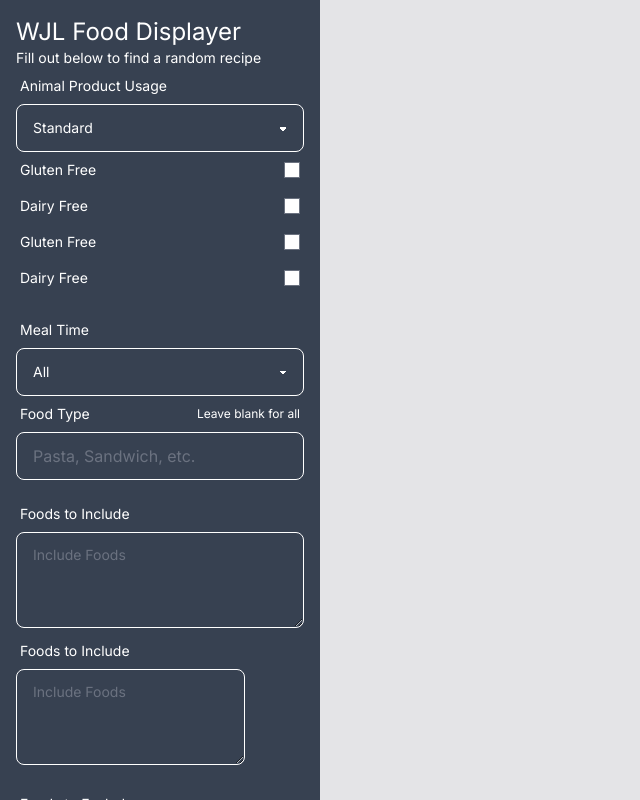
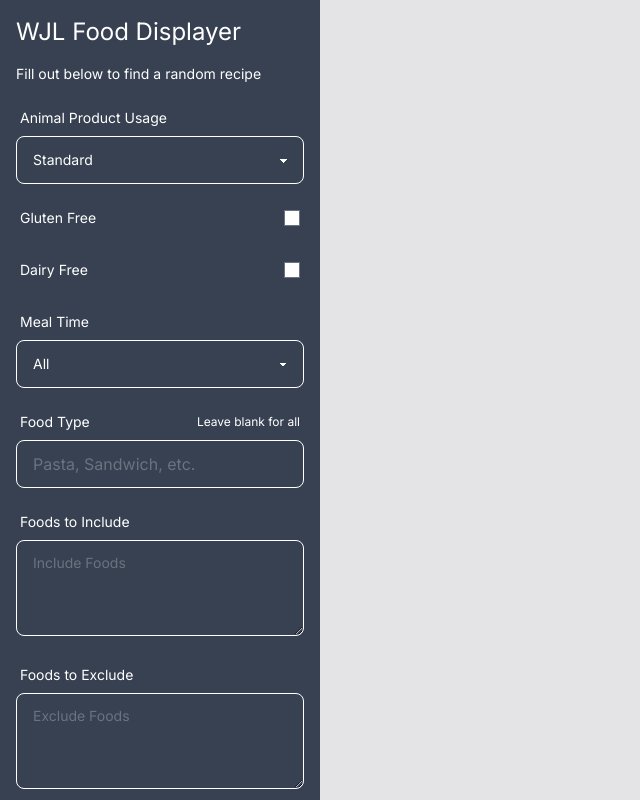
Before and after one commit to WahJianLin/WJL_Food_Displayer, a Next.js app: page / in a window 1280 px wide. Shown: the whole page, without its empty margins (0-640 px from the left). Built offline with nearby package versions, Linux system fonts and the light colour scheme.

Commit message:
[MODIFY] Updated code to be modular.

```diff
--- a/src/app/api/random/route.ts
+++ b/src/app/api/random/route.ts
@@ -5,10 +5,10 @@ export async function GET(req: Request) {
   const fetchRecipe = async (): Promise<IRecipe | null> => {
     const endpoint: URL = new URL(req.url.toLocaleLowerCase());
     const apiKey: string = process.env.SPOONACULAR_API_KEY as string;
-
+    try {
       const recipeData: IRecipeData = await (
         await fetch(
-          `https://api.spoonacular.com/recipes/random?number=1${endpoint.searchParams.toString()}`,
+          `https://api.spoonacular.com/recipes/random${endpoint.search}`,
           {
             headers: {
               Accept: "application/json",
--- a/src/app/components/form-section.tsx
+++ b/src/app/components/form-section.tsx
@@ -1,11 +1,9 @@
 "use client";
 import React, { useState } from "react";
 import {
-  ANIMAL_PRODUCT_USAGE_NAME,
   ANIMAL_PRODUCT_USAGE_VALUE,
   FORM_DESCRIPTION,
   FORM_TITLE,
-  ANIMAL_USAGE_LABEL,
   DAIRY_FREE_LABEL,
   EXCLUDE_FOODS_LABEL,
   FIND_RANDOM_RECIPE_LABEL,
@@ -14,54 +12,69 @@ import {
   GLUTEN_FREE_LABEL,
   INCLUDE_FOODS_LABEL,
   MEAL_TIME_LABEL,
-  MEAL_TIME_NAME,
   MEAL_TIME_VALUE,
   OVERLAP_MESSAGE,
+  GLUTEN_FREE_VALUE,
+  DAIRY_FREE_VALUE,
+  ANIMAL_USAGE_LABEL,
+  FIELD_IDS,
+  ANIMAL_PRODUCT_USAGE_RECORDS,
+  MEAL_TIME_RECORDS,
 } from "../supplimentary/constants";
 import { IFormDetails } from "../supplimentary/form-interfaces";
 import Dropdown from "./form/dropdown";
 import Checkbox from "./form/checkbox";
 import TextInput from "./form/text-input";
-import TextArea from "./form/text-area";
 
 function FormSection(props: IFormSectionProps) {
   const [state, setState] = useState<IFormSectionState>({
-    checkboxes:{
-      glutenFreeState: false,
-      dairyFreeState: false,
+    checkboxes: {
+      [FIELD_IDS.GLUTEN_FREE]: false,
+      [FIELD_IDS.DAIRY_FREE]: false,
     },
-    dropdowns:{
-      animalProductUsageState: ANIMAL_PRODUCT_USAGE_VALUE.STANDARD,
-      mealTimeState: MEAL_TIME_VALUE.ALL,
+    dropdowns: {
+      [FIELD_IDS.ANIMAL_PRODUCT_USAGE]: ANIMAL_PRODUCT_USAGE_VALUE.STANDARD,
+      [FIELD_IDS.MEAL_TIME]: MEAL_TIME_VALUE.ALL,
     },
-    textInputs:{
-      foodTypeState: "",
-      excludeFoodsState: "",
-      includeFoodsState: "",
-    }
+    textInputs: {
+      [FIELD_IDS.FOOD_TYPE]: "",
+      [FIELD_IDS.INCLUDE_FOODS]: "",
+      [FIELD_IDS.EXCLUDE_FOODS]: "",
+    },
   });
 
-  const handleCheckboxClick = (id: string) => {
+  const handleCheckboxClick = (id: FIELD_IDS) => {
     setState((prevState) => ({
       ...prevState,
       checkboxes: {
         ...prevState.checkboxes,
-        [id]: !prevState.checkboxes[id], // Toggle the state of the clicked checkbox
+        [id]: !prevState.checkboxes[id],
       },
     }));
   };
 
-  const [animalProductUsageState, setAnimalProductUsageState] =
-    useState<ANIMAL_PRODUCT_USAGE_VALUE>(ANIMAL_PRODUCT_USAGE_VALUE.STANDARD);
-  const [glutenFreeState, setGlutenFreeState] = useState<boolean>(false);
-  const [dairyFreeState, setDairyFreeState] = useState<boolean>(false);
-  const [mealTimeState, setMealTimeState] = useState<MEAL_TIME_VALUE>(
-    MEAL_TIME_VALUE.ALL
-  );
-  const [foodTypeState, setFoodTypeState] = useState<string>("");
-  const [excludeFoodsState, setExcludeFoodsState] = useState<string>("");
-  const [includeFoodsState, setIncludeFoodsState] = useState<string>("");
-  // Move below form fields to seperate components as this is hard to read
+  const handleDropdownChange = (
+    id: FIELD_IDS,
+    value: ANIMAL_PRODUCT_USAGE_VALUE | MEAL_TIME_VALUE
+  ) => {
+    setState((prevState) => ({
+      ...prevState,
+      dropdowns: {
+        ...prevState.dropdowns,
+        [id]: value,
+      },
+    }));
+  };
+
+  const handleTextInputChange = (id: FIELD_IDS, value: string) => {
+    setState((prevState) => ({
+      ...prevState,
+      textInputs: {
+        ...prevState.textInputs,
+        [id]: value,
+      },
+    }));
+  };
 
   const includeExcludeOverlap = (
     includeList: string[],
@@ -72,17 +85,20 @@ function FormSection(props: IFormSectionProps) {
     }
     return includeList.some((target: string) => excludeList.includes(target));
   };
-  const onDropdownChange = (value: ANIMAL_PRODUCT_USAGE_VALUE) => {
-    setAnimalProductUsageState(value);
-  };
+
   const onSubmit = (e: React.FormEvent<HTMLFormElement>) => {
     e.preventDefault();
-    const formDetailsIncludes: string[] = includeFoodsState
+    const formDetailsIncludes: string[] = state.textInputs[
+      FIELD_IDS.INCLUDE_FOODS
+    ]
       .replaceAll(" ", "")
       .split(",");
-    const formDetailsExcludes: string[] = excludeFoodsState
+    const formDetailsExcludes: string[] = state.textInputs[
+      FIELD_IDS.EXCLUDE_FOODS
+    ]
       .replaceAll(" ", "")
       .split(",");
+
     if (
       (formDetailsIncludes.length > 0 || formDetailsExcludes.length > 0) &&
       includeExcludeOverlap(formDetailsIncludes, formDetailsExcludes)
@@ -90,121 +106,72 @@ function FormSection(props: IFormSectionProps) {
       alert(OVERLAP_MESSAGE);
     } else {
       const formDetails: IFormDetails = {
-        animalProductUsage: animalProductUsageState,
-        glutenFree: glutenFreeState,
-        dairyFree: dairyFreeState,
-        mealTime: mealTimeState,
-        foodType: foodTypeState,
-        excludeFoods: excludeFoodsState,
-        includeFoods: includeFoodsState,
+        animalProductUsage: state.dropdowns[
+          FIELD_IDS.ANIMAL_PRODUCT_USAGE
+        ] as ANIMAL_PRODUCT_USAGE_VALUE,
+        glutenFree: state.checkboxes[FIELD_IDS.GLUTEN_FREE],
+        dairyFree: state.checkboxes[FIELD_IDS.DAIRY_FREE],
+        mealTime: state.dropdowns[FIELD_IDS.MEAL_TIME] as MEAL_TIME_VALUE,
+        foodType: state.textInputs[FIELD_IDS.FOOD_TYPE],
+        excludeFoods: state.textInputs[FIELD_IDS.EXCLUDE_FOODS],
+        includeFoods: state.textInputs[FIELD_IDS.INCLUDE_FOODS],
       };
       props.fetchRecipe(formDetails);
     }
   };
+
   return (
     <div>
       <form onSubmit={onSubmit}>
-        <div className="form-control">
+        <div className="form-control gap-y-4">
           <h1 className="text-2xl">{FORM_TITLE}</h1>
           <p>{FORM_DESCRIPTION}</p>
-          <label className="label cursor-pointer">
-            <span className="label-text">{ANIMAL_USAGE_LABEL}</span>
-          </label>
-          <select
-            className="select select-bordered w-full max-w-xs"
-            onChange={(e) =>
-              setAnimalProductUsageState(
-                e.target.value as ANIMAL_PRODUCT_USAGE_VALUE
-              )
-            }
-          >
-            <option value={ANIMAL_PRODUCT_USAGE_VALUE.STANDARD}>
-              {ANIMAL_PRODUCT_USAGE_NAME.STANDARD}
-            </option>
-            <option value={ANIMAL_PRODUCT_USAGE_VALUE.VEGETARIAN}>
-              {ANIMAL_PRODUCT_USAGE_NAME.VEGETARIAN}
-            </option>
-            <option value={ANIMAL_PRODUCT_USAGE_VALUE.VEGAN}>
-              {ANIMAL_PRODUCT_USAGE_NAME.VEGAN}
-            </option>
-          </select>
-          <Checkbox name={GLUTEN_FREE_LABEL} checked={glutenFreeState} onChange={handleCheckboxClick}/>
-          <Checkbox name={DAIRY_FREE_LABEL} checked={dairyFreeState} onChange={handleCheckboxClick}/>
-          <div>
-            <label className="label cursor-pointer">
-              <span className="label-text">{GLUTEN_FREE_LABEL}</span>
-              <input
-                type="checkbox"
-                checked={glutenFreeState}
-                onChange={() => setGlutenFreeState(!glutenFreeState)}
-                className="text-red-600"
+          <Dropdown
+            id={FIELD_IDS.ANIMAL_PRODUCT_USAGE}
+            name={ANIMAL_USAGE_LABEL}
+            options={ANIMAL_PRODUCT_USAGE_RECORDS}
+            onChange={handleDropdownChange}
           />
-            </label>
-          </div>
-          <div className="pb-4">
-            <label className="label cursor-pointer">
-              <span className="label-text">{DAIRY_FREE_LABEL}</span>
-              <input
-                type="checkbox"
-                checked={dairyFreeState}
-                onChange={() => setDairyFreeState(!dairyFreeState)}
-                className="text-green-600"
+          <Checkbox
+            id={FIELD_IDS.GLUTEN_FREE}
+            name={GLUTEN_FREE_LABEL}
+            checked={state.checkboxes[GLUTEN_FREE_VALUE]}
+            onClick={handleCheckboxClick}
           />
-            </label>
-          </div>
-          <label className="label cursor-pointer">
-            <span className="label-text">{MEAL_TIME_LABEL}</span>
-          </label>
-          <select
-            className="select select-bordered w-full max-w-xs"
-            onChange={(event) =>
-              setMealTimeState(event.target.value as MEAL_TIME_VALUE)
-            }
-          >
-            <option>{MEAL_TIME_NAME.ALL}</option>
-            <option>{MEAL_TIME_NAME.BREAKFAST}</option>
-            <option>{MEAL_TIME_NAME.LUNCH}</option>
-            <option>{MEAL_TIME_NAME.DINNER}</option>
-            <option>{MEAL_TIME_NAME.SNACK}</option>
-            <option>{MEAL_TIME_NAME.DESSERT}</option>
-          </select>
-          {/* <TextInput label={FOOD_TYPE_LABEL} placeholder="Pasta, Sandwich, etc." /> */}
-          <label className="w-full max-w-xs pb-4">
-            <div className="label">
-              <span className="label-text">{FOOD_TYPE_LABEL}</span>
-              <span className="label-text-alt">
-                {FOOD_TYPE_DESCRIPTION_LABEL}
-              </span>
-            </div>
-            <input
-              type="text"
+          <Checkbox
+            id={FIELD_IDS.DAIRY_FREE}
+            name={DAIRY_FREE_LABEL}
+            checked={state.checkboxes[DAIRY_FREE_VALUE]}
+            onClick={handleCheckboxClick}
+          />
+          <Dropdown
+            id={FIELD_IDS.MEAL_TIME}
+            name={MEAL_TIME_LABEL}
+            options={MEAL_TIME_RECORDS}
+            onChange={handleDropdownChange}
+          />
+          <TextInput
+            id={FIELD_IDS.FOOD_TYPE}
+            label={FOOD_TYPE_LABEL}
             placeholder="Pasta, Sandwich, etc."
-              className="input input-bordered w-full max-w-xs"
-              onChange={(event) => setFoodTypeState(event.target.value)}
+            subPlaceholder={FOOD_TYPE_DESCRIPTION_LABEL}
+            onChange={handleTextInputChange}
           />
-          </label>
-          <TextArea label={INCLUDE_FOODS_LABEL} placeholder="Include Foods" />
-          <label className="pb-4">
-            <div className="label">
-              <span className="label-text">{INCLUDE_FOODS_LABEL}</span>
-            </div>
-            <textarea
-              className="textarea textarea-bordered h-24"
+          <TextInput
+            isTextArea
+            id={FIELD_IDS.INCLUDE_FOODS}
+            label={INCLUDE_FOODS_LABEL}
             placeholder="Include Foods"
-              onChange={(event) => setIncludeFoodsState(event.target.value)}
-            ></textarea>
-          </label>
-          <label className="pb-4">
-            <div className="label">
-              <span className="label-text">{EXCLUDE_FOODS_LABEL}</span>
-            </div>
-            <textarea
-              className="textarea textarea-bordered h-24"
+            onChange={handleTextInputChange}
+          />
+          <TextInput
+            isTextArea
+            id={FIELD_IDS.EXCLUDE_FOODS}
+            label={EXCLUDE_FOODS_LABEL}
             placeholder="Exclude Foods"
-              onChange={(event) => setExcludeFoodsState(event.target.value)}
+            onChange={handleTextInputChange}
           />
-          </label>
-          <button className="btn" type="submit">
+          <button className="btn mt-4" type="submit">
             {FIND_RANDOM_RECIPE_LABEL}
           </button>
         </div>
@@ -219,8 +186,10 @@ interface IFormSectionProps {
 
 interface IFormSectionState {
   readonly checkboxes: { [key: string]: boolean };
-  readonly dropdowns: {[key: string]: ANIMAL_PRODUCT_USAGE_VALUE | MEAL_TIME_VALUE }
-  readonly textInputs: {[key: string]: string }
+  readonly dropdowns: {
+    [key: string]: ANIMAL_PRODUCT_USAGE_VALUE | MEAL_TIME_VALUE;
+  };
+  readonly textInputs: { [key: string]: string };
 }
 
 export default FormSection;
--- a/src/app/components/form/dropdown.tsx
+++ b/src/app/components/form/dropdown.tsx
@@ -1,33 +1,46 @@
-import { ANIMAL_PRODUCT_USAGE_NAME, ANIMAL_PRODUCT_USAGE_VALUE, ANIMAL_USAGE_LABEL } from '@/app/supplimentary/constants';
-import React, { Dispatch, SetStateAction } from 'react'
+import {
+  ANIMAL_PRODUCT_USAGE_VALUE,
+  FIELD_IDS,
+  MEAL_TIME_VALUE,
+} from "@/app/supplimentary/constants";
+import React from "react";
 
 function Dropdown(props: IDropdownProps) {
+
+  const getOptions = () => {
+    return Object.keys(props.options).map((key: string): JSX.Element => (
+      <option key={key} value={props.options[key]}>
+        {key}
+      </option>
+    ));
+  };
+
   return (
     <div>
       <label className="label cursor-pointer">
-      <span className="label-text">{ANIMAL_USAGE_LABEL}</span>
+        <span className="label-text">{props.name}</span>
       </label>
       <select
         className="select select-bordered w-full max-w-xs"
         // add in onchange later
+        onClick={(e) =>
+          props.onChange(props.id, e.currentTarget.value as ANIMAL_PRODUCT_USAGE_VALUE | MEAL_TIME_VALUE)
+        }
       >
-
-      <option value={ANIMAL_PRODUCT_USAGE_VALUE.STANDARD}>
-        {ANIMAL_PRODUCT_USAGE_NAME.STANDARD}
-      </option>
-      <option value={ANIMAL_PRODUCT_USAGE_VALUE.VEGETARIAN}>
-        {ANIMAL_PRODUCT_USAGE_NAME.VEGETARIAN}
-      </option>
-      <option value={ANIMAL_PRODUCT_USAGE_VALUE.VEGAN}>
-        {ANIMAL_PRODUCT_USAGE_NAME.VEGAN}
-      </option>
+        {getOptions()}
       </select>
     </div>
-  )
+  );
 }
 
 interface IDropdownProps {
-  onChange(value: any): void;
+  readonly name: string;
+  readonly id: FIELD_IDS;
+  readonly options: Record<string, string>;
+  onChange(
+    id: FIELD_IDS,
+    value: ANIMAL_PRODUCT_USAGE_VALUE | MEAL_TIME_VALUE
+  ): void;
 }
 
-export default  Dropdown;
+export default Dropdown;
--- a/src/app/components/form/text-area.tsx
+++ /dev/null
@@ -1,25 +0,0 @@
-import React from 'react'
-
-function TextArea(props: ITextAreaProps) {
-  return (
-    <div>
-      <label className="pb-4">
-            <div className="label">
-              <span className="label-text">{props.label}</span>
-            </div>
-          </label>
-            <textarea
-              className="textarea textarea-bordered h-24 w-full"
-              placeholder={props.placeholder}
-              // onChange={(event) => setIncludeFoodsState(event.target.value)}
-            ></textarea>
-    </div>
-  )
-}
-
-interface ITextAreaProps {
-    label: string;
-    placeholder: string;
-}
-
-export default TextArea;
--- a/src/app/components/form/text-input.tsx
+++ b/src/app/components/form/text-input.tsx
@@ -1,30 +1,46 @@
-import { FOOD_TYPE_DESCRIPTION_LABEL, FOOD_TYPE_LABEL } from '@/app/supplimentary/constants';
-import React from 'react'
+import {
+  FIELD_IDS,
+  FOOD_TYPE_DESCRIPTION_LABEL,
+} from "@/app/supplimentary/constants";
+import React from "react";
 
 function TextInput(props: ITextinputProps) {
+  const textInput = (): JSX.Element => {
+    return !props.isTextArea ? (
+      <input
+        type="text"
+        placeholder={props.placeholder}
+        className="input input-bordered w-full max-w-xs"
+        onChange={(e) => props.onChange(props.id, e.target.value)}
+      />
+    ) : (
+      <textarea
+        className="textarea textarea-bordered h-24 w-full"
+        placeholder={props.placeholder}
+        onChange={(e) => props.onChange(props.id, e.target.value)}
+      />
+    );
+  };
   return (
     <div>
-      <label className="w-full max-w-xs pb-4">
-            <div className="label">
-              <span className="label-text">{props.label}</span>
-              <span className="label-text-alt">
-                {FOOD_TYPE_DESCRIPTION_LABEL}
-              </span>
-            </div>
-        </label>
-            <input
-              type="text"
-              placeholder={props.placeholder}
-              className="input input-bordered w-full max-w-xs"
-            //   onChange={(event) => setFoodTypeState(event.target.value)}
-            />
+      <label className="w-full max-w-xs">
+        <div className="label">
+          <span className="label-text">{props.label}</span>
+          {props.subPlaceholder &&<span className="label-text-alt">{props.subPlaceholder}</span>}
+        </div>
+      </label>
+      {textInput()}
     </div>
-  )
+  );
 }
 
 interface ITextinputProps {
-    label: string;
-    placeholder: string;
+  readonly isTextArea?: boolean;
+  readonly id: FIELD_IDS;
+  readonly label: string;
+  readonly placeholder: string;
+  readonly subPlaceholder?: string;
+  onChange(id: FIELD_IDS, value: string): void;
 }
 
 export default TextInput;
--- a/src/app/supplimentary/constants.ts
+++ b/src/app/supplimentary/constants.ts
@@ -1,3 +1,13 @@
+export enum FIELD_IDS {
+  ANIMAL_PRODUCT_USAGE = "animalProductUsage",
+  INCLUDE_FOODS = "includeFoods",
+  EXCLUDE_FOODS = "excludeFoods",
+  FOOD_TYPE = "foodType",
+  MEAL_TIME = "mealTime",
+  GLUTEN_FREE = "glutenFree",
+  DAIRY_FREE = "dairyFree",
+}
+
 export enum ANIMAL_PRODUCT_USAGE_NAME {
   STANDARD = "Standard",
   VEGETARIAN = "Vegetarian",
@@ -8,6 +18,14 @@ export enum ANIMAL_PRODUCT_USAGE_VALUE {
   VEGETARIAN = "vegetarian",
   VEGAN = "vegan",
 }
+
+export const ANIMAL_PRODUCT_USAGE_RECORDS: {
+  [key in ANIMAL_PRODUCT_USAGE_NAME]: ANIMAL_PRODUCT_USAGE_VALUE;
+} = {
+  [ANIMAL_PRODUCT_USAGE_NAME.STANDARD]: ANIMAL_PRODUCT_USAGE_VALUE.STANDARD,
+  [ANIMAL_PRODUCT_USAGE_NAME.VEGETARIAN]: ANIMAL_PRODUCT_USAGE_VALUE.VEGETARIAN,
+  [ANIMAL_PRODUCT_USAGE_NAME.VEGAN]: ANIMAL_PRODUCT_USAGE_VALUE.VEGAN,
+};
 
 export enum MEAL_TIME_NAME {
   ALL = "All",
@@ -25,6 +43,17 @@ export enum MEAL_TIME_VALUE {
   DINNER = "dinner",
   SNACK = "snack",
   DESSERT = "dessert",
+}
+
+export const MEAL_TIME_RECORDS:{
+  [key in MEAL_TIME_NAME]: MEAL_TIME_VALUE
+} = {
+  [MEAL_TIME_NAME.ALL]: MEAL_TIME_VALUE.ALL,
+  [MEAL_TIME_NAME.BREAKFAST]: MEAL_TIME_VALUE.BREAKFAST,
+  [MEAL_TIME_NAME.LUNCH]: MEAL_TIME_VALUE.LUNCH,
+  [MEAL_TIME_NAME.DINNER]: MEAL_TIME_VALUE.DINNER,
+  [MEAL_TIME_NAME.SNACK]: MEAL_TIME_VALUE.SNACK,
+  [MEAL_TIME_NAME.DESSERT]: MEAL_TIME_VALUE.DESSERT,
 }
 
 export const FORM_TITLE: string = "WJL Food Displayer";
```
Also changed, not shown: src/app/components/food-displayer.tsx (+3 -9 lines), src/app/components/form/checkbox.tsx (+7 -7 lines). Lines whose indentation alone changed are shown as unchanged.
